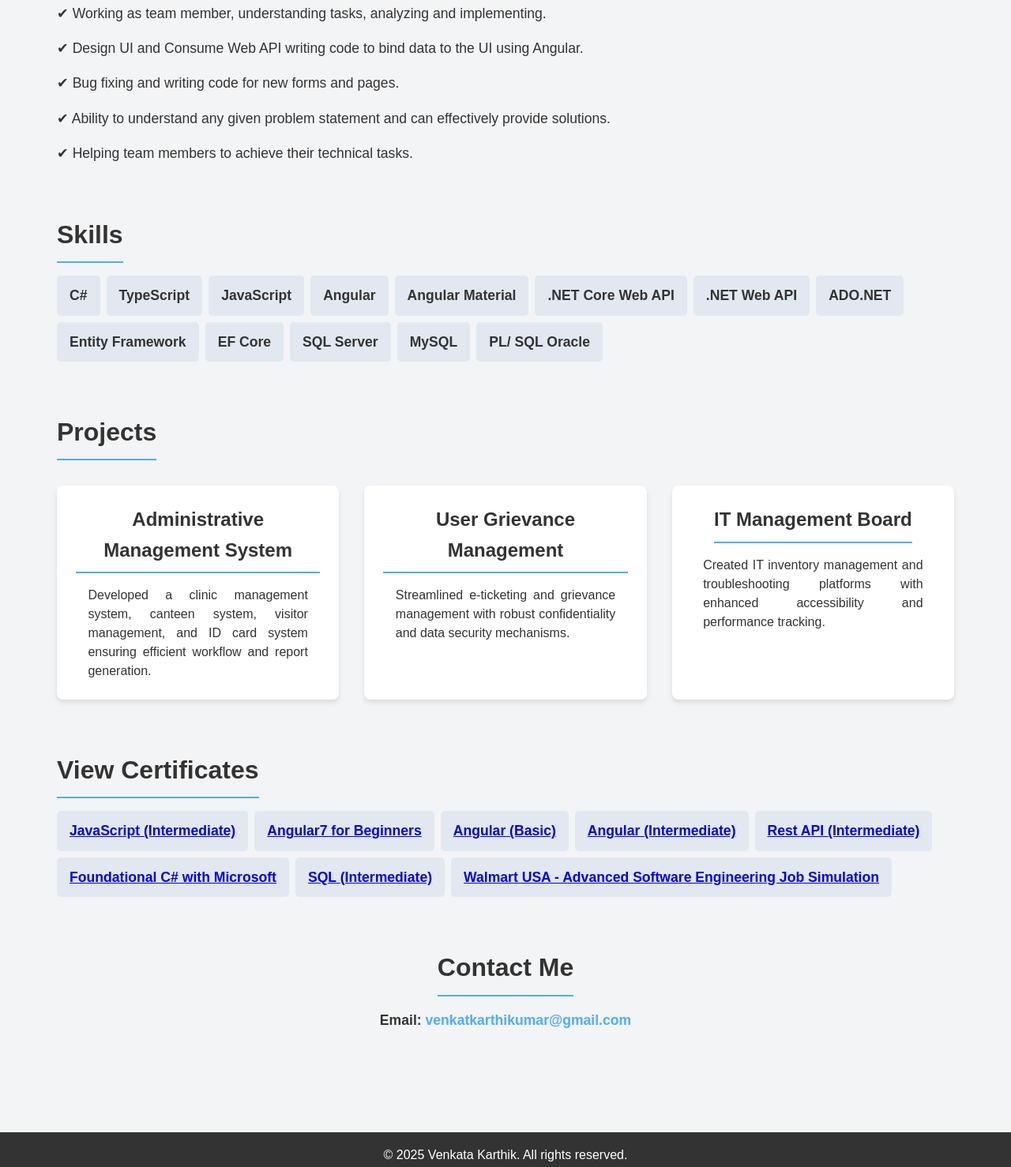
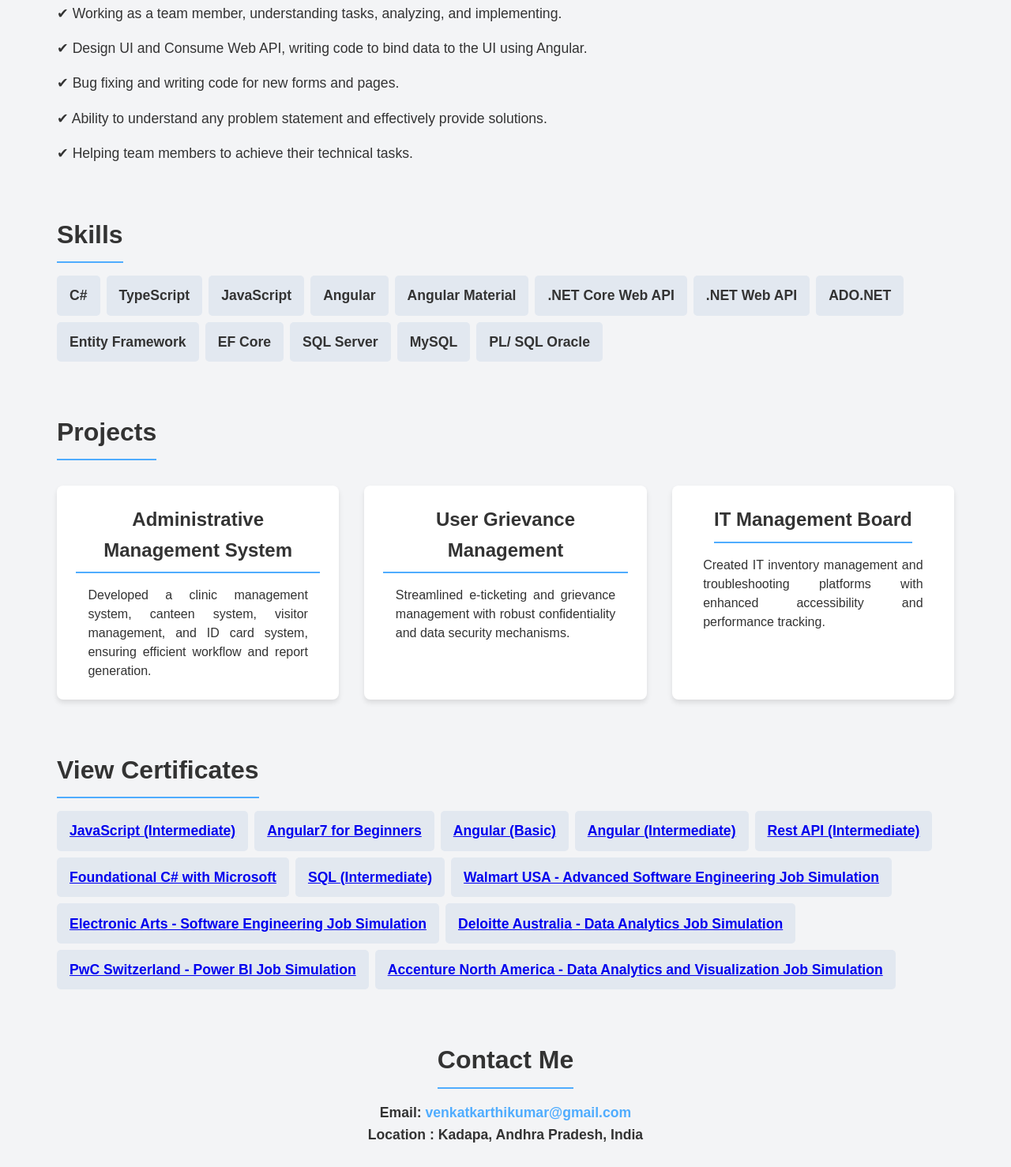
Before and after one commit to K-VENKATA-KARTHIK-19/Portfolio, a plain HTML site: page index.html in a window 1280 px wide. Shown: the part 648-2126 px from the top of the page at 79% size. Drawn offline with Linux system fonts and the light colour scheme.

Commit message:
Update index.html

```diff
--- a/index.html
+++ b/index.html
@@ -259,15 +259,15 @@
     <div class="container">
         <section id="about" class="section about">
             <h2>About Me</h2>
-            <p>Highly-motivated employee with 4+ years of Proven experience as a Software Engineer with a focus on Frontend development, specifically using Angular using TypeScript and .NET Web API, .NET Core Web API in Backend and Database is SQL. Desire to take on new challenges and to learn new technologies. Adept at working effectively unsupervised and quickly mastering new skills.</p>
+            <p>Highly-motivated employee with 4+ years of Proven experience as a Software Engineer focusing on Frontend development, specifically using Angular using TypeScript and .NET Web API, .NET Core Web API in Backend and Database is SQL. Desire to take on new challenges and to learn new technologies. Adept at working effectively unsupervised and quickly mastering new skills.</p>
             <h3>Professional Experience </h3>
     <p>Working as a software engineer in <strong>Apache Footwear India PVT LTD</strong> from March-2021 to till date.</p>
 
             <p><strong>Roles and Responsibilities</strong></p>
- <p>✔ Working as team member, understanding tasks, analyzing and implementing.</p>
- <p>✔ Design UI and Consume Web API writing code to bind data to the UI using Angular.</p>
+ <p>✔ Working as a team member, understanding tasks, analyzing, and implementing.</p>
+ <p>✔ Design UI and Consume Web API, writing code to bind data to the UI using Angular.</p>
  <p>✔ Bug fixing and writing code for new forms and pages.</p>
- <p>✔ Ability to understand any given problem statement and can effectively provide solutions.</p>
+ <p>✔ Ability to understand any problem statement and effectively provide solutions.</p>
  <p>✔ Helping team members to achieve their technical tasks.</p>
 
         </section>
@@ -298,7 +298,7 @@
                 <div class="projects">
                     <div class="project">
                         <h3>Administrative Management System</h3>
-                        <p>Developed a clinic management system, canteen system, visitor management, and ID card system ensuring efficient workflow and report generation.</p>
+                        <p>Developed a clinic management system, canteen system, visitor management, and ID card system, ensuring efficient workflow and report generation.</p>
                     </div>
                     <div class="project">
                         <h3>User Grievance Management</h3>
@@ -322,6 +322,10 @@
                 <li><a href="https://freecodecamp.org/certification/fcc573d0406-028b-44d3-b9dd-f4acf76e3a98/foundational-c-sharp-with-microsoft" target="_blank">Foundational C# with Microsoft</a></li>
                 <li><a href="https://www.hackerrank.com/certificates/5e0ad37e168d" target="_blank">SQL (Intermediate)</a></li>
                 <li><a href="https://forage-uploads-prod.s3.amazonaws.com/completion-certificates/prBZoAihniNijyD6d/oX6f9BbCL9kJDJzfg_prBZoAihniNijyD6d_mL23HzkLec2PDrnYL_1738728722185_completion_certificate.pdf" target="_blank">Walmart USA - Advanced Software Engineering Job Simulation</a></li>
+                <li><a href="https://forage-uploads-prod.s3.amazonaws.com/completion-certificates/j43dGscQHtJJ57N54/a77WE3de8qrxWferQ_j43dGscQHtJJ57N54_mL23HzkLec2PDrnYL_1742381050683_completion_certificate.pdf" target="_blank">Electronic Arts - Software Engineering Job Simulation</a></li>
+                <li><a href="https://forage-uploads-prod.s3.amazonaws.com/completion-certificates/9PBTqmSxAf6zZTseP/io9DzWKe3PTsiS6GG_9PBTqmSxAf6zZTseP_mL23HzkLec2PDrnYL_1738645225894_completion_certificate.pdf" target="_blank">Deloitte Australia - Data Analytics Job Simulation</a></li>
+                <li><a href="https://forage-uploads-prod.s3.amazonaws.com/completion-certificates/4sLyCPgmsy8DA6Dh3/a87GpgE6tiku7q3gu_4sLyCPgmsy8DA6Dh3_mL23HzkLec2PDrnYL_1738648575191_completion_certificate.pdf" target="_blank">PwC Switzerland - Power BI Job Simulation</a></li>
+                <li><a href="https://forage-uploads-prod.s3.amazonaws.com/completion-certificates/Accenture%20North%20America/hzmoNKtzvAzXsEqx8_Accenture%20North%20America_mL23HzkLec2PDrnYL_1728905935452_completion_certificate.pdf" target="_blank">Accenture North America - Data Analytics and Visualization Job Simulation</a></li>
 
 
             </ul>
@@ -329,6 +333,7 @@
         <section id="contact" class="section contact">
             <h2>Contact Me</h2>
             <p><strong>Email:</strong> <a href="mailto:venkatkarthikumar@gmail.com">venkatkarthikumar@gmail.com</a></p>
+            <p><strong>Location : Kadapa, Andhra Pradesh, India</strong></p>
         </section>
     </div>
 
```
